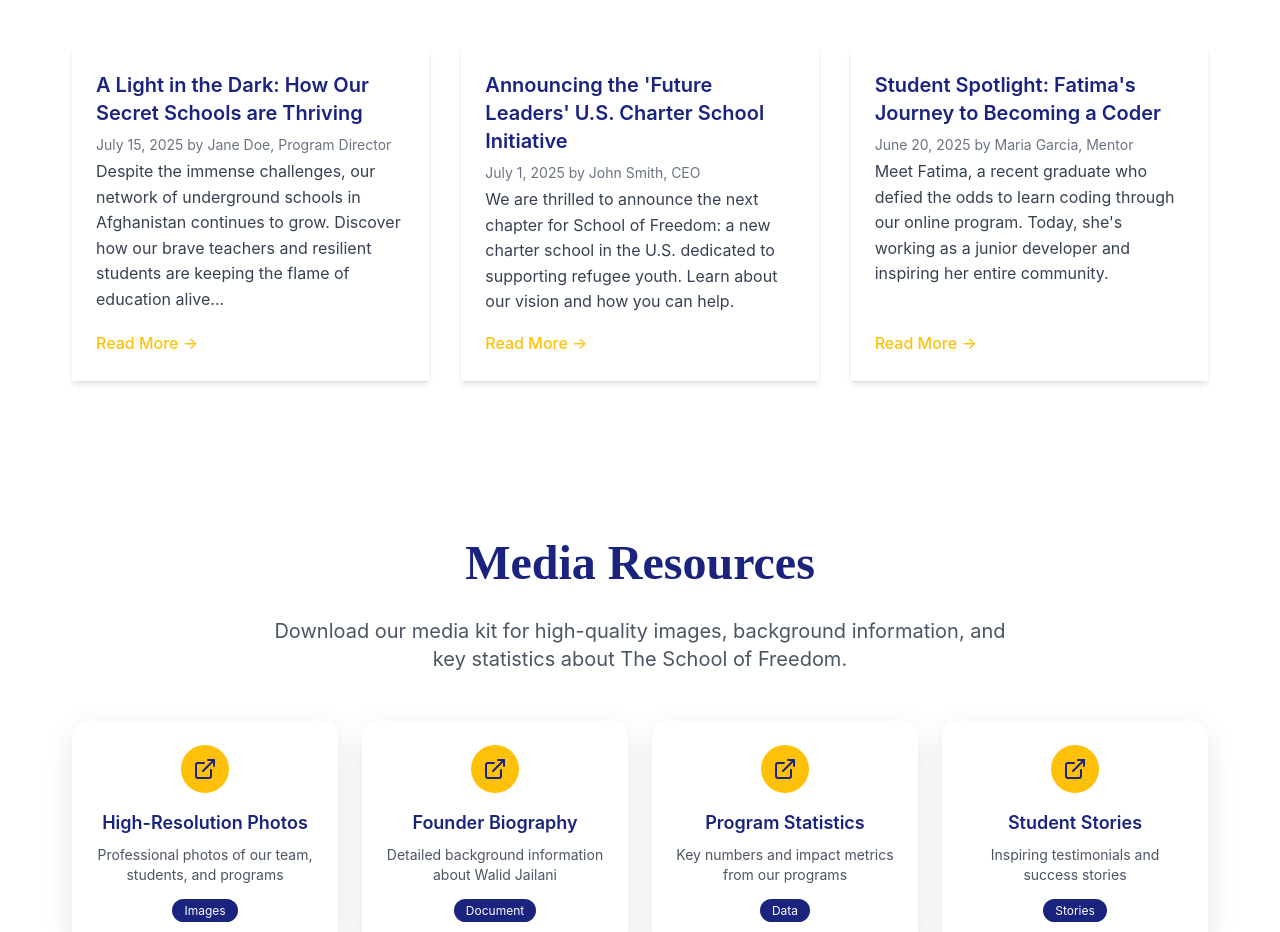
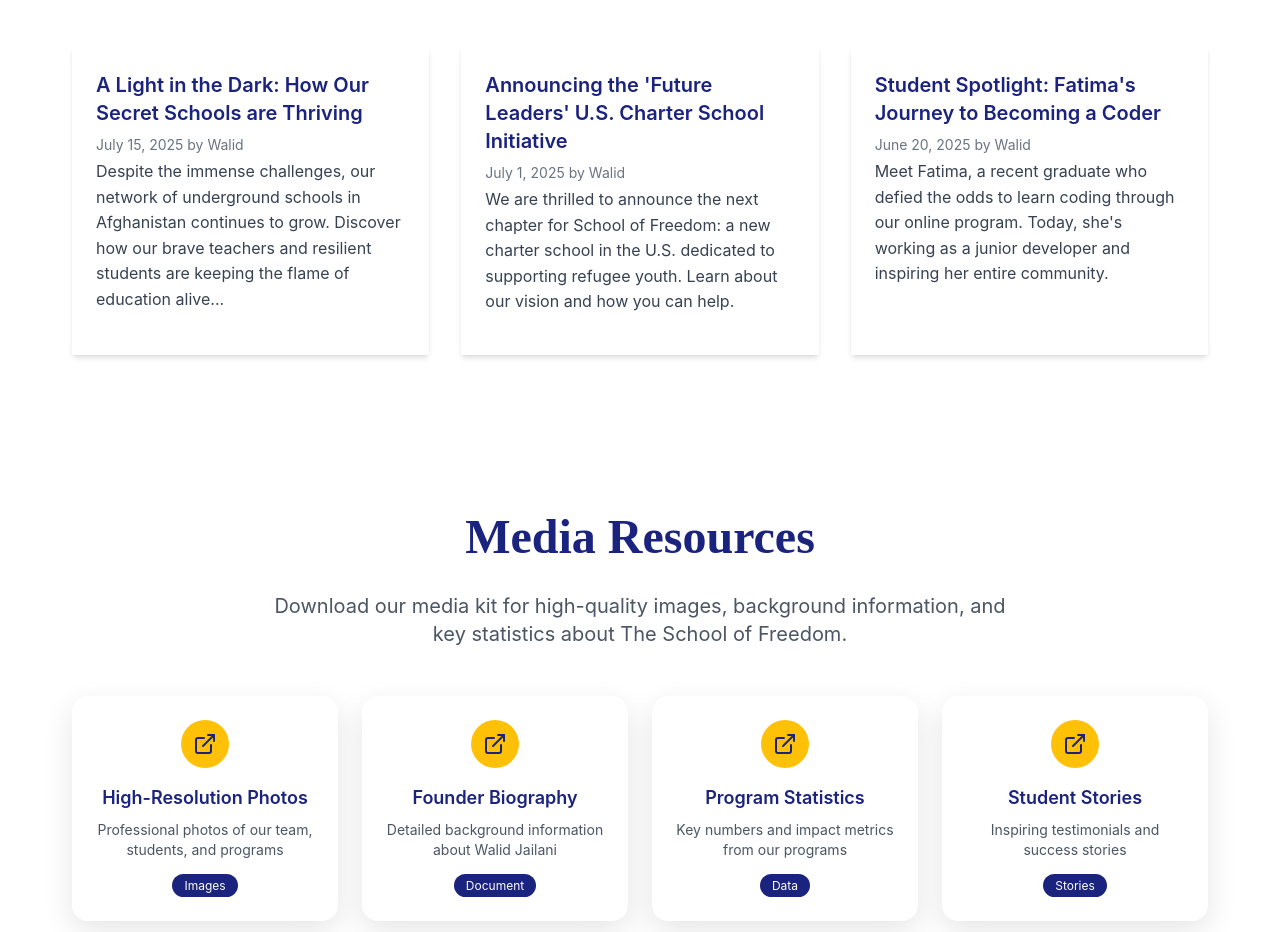
Before and after one commit to masmahmoodi/The-School-of-Freedom, a React (Vite) app: page /Updates in a window 1280 px wide. Shown: the part 3760-4692 px from the top of the page. Built offline with nearby package versions, Linux system fonts and the light colour scheme; the HTML template or start-up script is replaced by a standard one.

Commit message:
add walid's name

```diff
--- a/src/pages/Updates.jsx
+++ b/src/pages/Updates.jsx
@@ -7,7 +7,7 @@ import walidImgNew from "../images/walidNewsPaper.jpg";           // default art
 import walidPodcastImg from "../images/walid's podcast.png";      // podcast thumbnail
 import aewaImg from "../images/image3.jpg";                       // AEWA partnership image
 import egusdImg from "../images/image4.jpg";                      // EGUSD partnership image
-import conferenceImg from "../images/image4jpg.jpg";                // ✅ AACO conference image
+import conferenceImg from "../images/image4jpg.jpg";              // AACO conference image
 
 // 👉 Put your full YouTube link here
 const YOUTUBE_URL = "https://youtu.be/gA7O4pLviGs";
@@ -59,7 +59,6 @@ const Updates = () => {
       image: 'EGUSD partnership announcement',
       imgSrc: egusdImg
     },
-    // ✅ New AACO conference card (no link)
     {
       type: 'news',
       title: 'Afghan-American Community Organization’s 10th Annual Conference',
@@ -77,7 +76,7 @@ const Updates = () => {
     {
       title: 'A Light in the Dark: How Our Secret Schools are Thriving',
       date: 'July 15, 2025',
-      author: 'Jane Doe, Program Director',
+      author: 'Walid',
       description:
         'Despite the immense challenges, our network of underground schools in Afghanistan continues to grow. Discover how our brave teachers and resilient students are keeping the flame of education alive...',
       link: '#'
@@ -85,7 +84,7 @@ const Updates = () => {
     {
       title: "Announcing the 'Future Leaders' U.S. Charter School Initiative",
       date: 'July 1, 2025',
-      author: 'John Smith, CEO',
+      author: 'Walid',
       description:
         'We are thrilled to announce the next chapter for School of Freedom: a new charter school in the U.S. dedicated to supporting refugee youth. Learn about our vision and how you can help.',
       link: '#'
@@ -93,7 +92,7 @@ const Updates = () => {
     {
       title: "Student Spotlight: Fatima's Journey to Becoming a Coder",
       date: 'June 20, 2025',
-      author: 'Maria Garcia, Mentor',
+      author: 'Walid',
       description:
         "Meet Fatima, a recent graduate who defied the odds to learn coding through our online program. Today, she's working as a junior developer and inspiring her entire community.",
       link: '#'
@@ -164,7 +163,6 @@ const Updates = () => {
                   transition={{ duration: 0.6, delay: index * 0.1 }}
                   viewport={{ once: true }}
                 >
-                  {/* Image for non-podcast items */}
                   {!isPodcast && (
                     <div className={index % 2 === 1 ? 'lg:order-2' : ''}>
                       <img
@@ -175,7 +173,6 @@ const Updates = () => {
                     </div>
                   )}
 
-                  {/* Text */}
                   <div className={!isPodcast && index % 2 === 1 ? 'lg:order-1' : ''}>
                     <div className="flex items-center space-x-2 mb-4">
                       {item.type === 'article' && <Newspaper className="w-5 h-5 text-gold" />}
@@ -211,7 +208,6 @@ const Updates = () => {
                     )}
                   </div>
 
-                  {/* Podcast image below text, opens YouTube */}
                   {isPodcast && (
                     <div className="lg:col-span-2">
                       <h4 className="text-xl font-semibold text-navy mb-3">Watch: School of Freedom on YouTube</h4>
@@ -262,9 +258,7 @@ const Updates = () => {
                   <p className="text-sm text-gray-500 mb-1">{item.date} by {item.author}</p>
                   <p className="text-gray-700 mb-4">{item.description}</p>
                 </div>
-                <a href={item.link} className="text-gold hover:text-navy font-medium mt-auto inline-block">
-                  Read More →
-                </a>
+                {/* Removed Read More link */}
               </motion.div>
             ))}
           </div>
```
